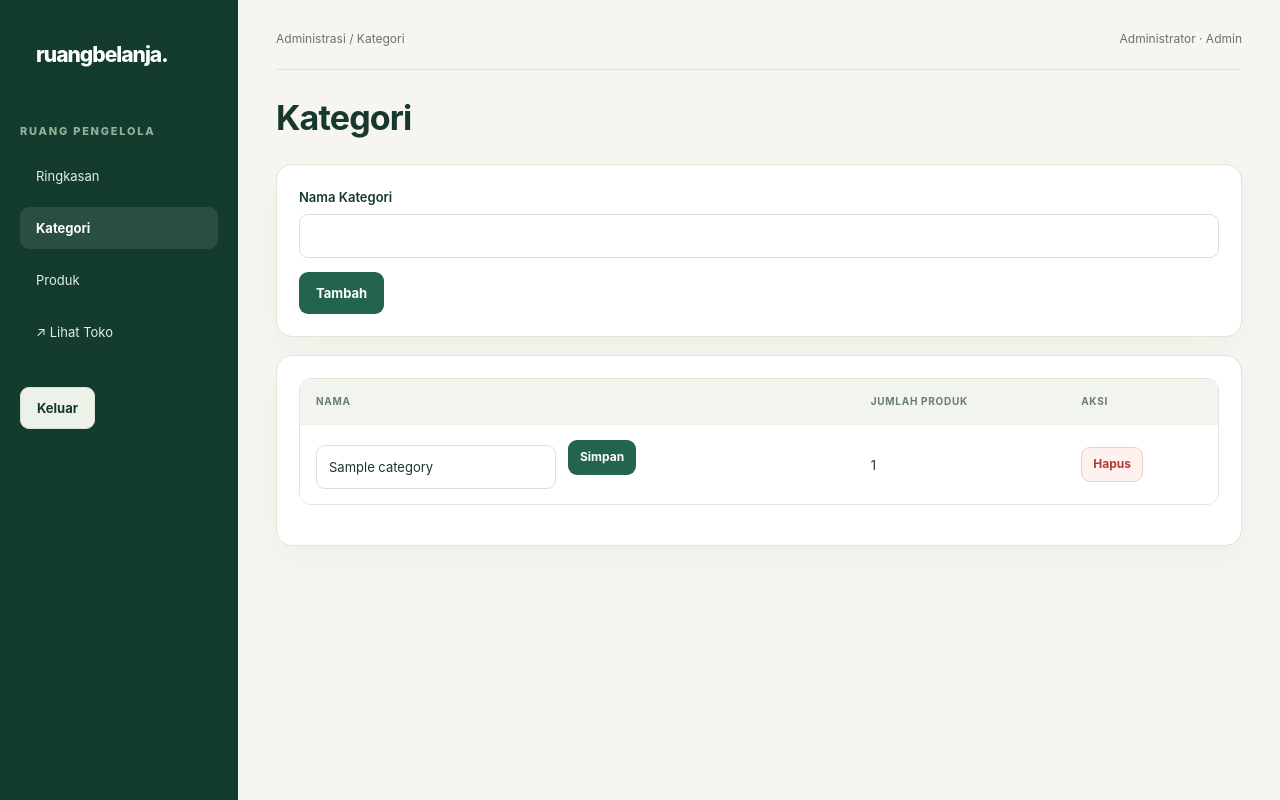
After one commit to whoisreyy407/laravel-online-sales, a Laravel app: page /admin/categories in a window 1280 px wide. The commit adds this page. Run offline with Laravel 12, Linux system fonts and the light colour scheme; a user stored in the database is signed in; data comes from the database, SQL or seed files in the repository; tables that the repository leaves empty hold one stand-in row (values such as "Sample post").

Commit message:
feat(admin): add category management, admin layout, and pagination view

```diff
--- /dev/null
+++ b/app/Http/Controllers/Admin/CategoryController.php
@@ -0,0 +1,40 @@
+<?php
+namespace App\Http\Controllers\Admin;
+use App\Http\Controllers\Controller;
+use App\Models\Category;
+use Illuminate\Http\RedirectResponse;
+use Illuminate\Http\Request;
+use Illuminate\Support\Str;
+use Illuminate\Validation\Rule;
+use Illuminate\View\View;
+class CategoryController extends Controller
+{
+ public function index(): View
+ {
+ return view('admin.categories.index', [
+ 'categories' => Category::withCount('products')->orderBy('name')->get(),
+ ]);
+ }
+ public function store(Request $request): RedirectResponse
+ {
+ $data = $request->validate(['name' => ['required', 'max:100', 'unique:categories,name']]);
+ Category::create(['name' => $data['name'], 'slug' => Str::slug($data['name'])]);
+ return back()->with('success', 'Kategori ditambahkan.');
+ }
+ public function update(Request $request, Category $category): RedirectResponse
+ {
+ $data = $request->validate([
+ 'name' => ['required', 'max:100', Rule::unique('categories', 'name')->ignore($category)],
+ ]);
+ $category->update(['name' => $data['name'], 'slug' => Str::slug($data['name'])]);
+ return back()->with('success', 'Kategori diperbarui.');
+ }
+ public function destroy(Category $category): RedirectResponse
+ {
+ if ($category->products()->exists()) {
+ return back()->with('error', 'Kategori masih digunakan produk.');
+ }
+ $category->delete();
+ return back()->with('success', 'Kategori dihapus.');
+ }
+}
--- a/app/Providers/AppServiceProvider.php
+++ b/app/Providers/AppServiceProvider.php
@@ -1,9 +1,8 @@
 <?php
 
 namespace App\Providers;
-
+use Illuminate\Pagination\Paginator;
 use Illuminate\Support\ServiceProvider;
-
 class AppServiceProvider extends ServiceProvider
 {
  /**
@@ -13,12 +12,11 @@ class AppServiceProvider extends ServiceProvider
  {
  //
  }
-
  /**
  * Bootstrap any application services.
  */
  public function boot(): void
  {
-        //
+ Paginator::defaultView('pagination.default');
  }
 }
--- /dev/null
+++ b/resources/views/admin/categories/index.blade.php
@@ -0,0 +1,31 @@
+@extends('layouts.admin')
+@section('title','Kategori')
+@section('content')<h1>Kategori</h1>
+<div class="card">
+<form method="POST" action="{{ route('admin.categories.store') }}">@csrf<label>Nama Kategori<input class="input"
+name="name" required>
+</label>
+<button class="btn">Tambah</button>
+</form>
+</div>
+<div class="card">
+<div class="table-scroll"><table>
+<tr>
+<th>Nama</th>
+<th>Jumlah Produk</th>
+<th>Aksi</th>
+</tr>@foreach($categories as $category)<tr>
+<td>
+<form class="row" method="POST" action="{{ route('admin.categories.update',$category) }}">@csrf @method('PUT')<input
+class="input" style="max-width:240px" name="name" value="{{ $category->name }}">
+<button class="btn">Simpan</button>
+</form>
+</td>
+<td>{{ $category->products_count }}</td>
+<td>
+<form method="POST" action="{{ route('admin.categories.destroy',$category) }}">@csrf @method('DELETE')<button
+class="btn btn-danger">Hapus</button>
+</form>
+</td>
+</tr>@endforeach</table></div>
+</div>@endsection
--- /dev/null
+++ b/resources/views/layouts/admin.blade.php
@@ -0,0 +1,53 @@
+<!DOCTYPE html>
+<html lang="id">
+<head>
+    <meta charset="UTF-8">
+    <meta name="viewport" content="width=device-width,initial-scale=1">
+    <title>@yield('title','Dashboard') · Admin Ruang Belanja</title>
+    <link rel="stylesheet" href="{{ asset('css/store.css') }}">
+</head>
+<body>
+<div class="admin-wrap">
+    <aside class="admin-side">
+        <a class="brand" href="{{ route('admin.dashboard') }}">ruangbelanja.</a>
+        <div class="eyebrow">Ruang Pengelola</div>
+
+        @php
+            $menus = [
+                ['admin.dashboard', 'Ringkasan'],
+                ['admin.categories.index', 'Kategori'],
+                ['admin.products.index', 'Produk'],
+                ['admin.stock.index', 'Stok & Barang Masuk'],
+                ['admin.shipping.index', 'Ekspedisi'],
+                ['admin.orders.index', 'Transaksi'],
+            ];
+        @endphp
+
+        @foreach($menus as [$route, $label])
+            @if(Route::has($route))
+                <a href="{{ route($route) }}"
+                   @if(request()->routeIs($route === 'admin.dashboard' ? $route : str_replace('.index', '.*', $route))) aria-current="page" @endif>
+                    {{ $label }}
+                </a>
+            @endif
+        @endforeach
+
+        <a href="{{ route('shop.index') }}">↗ Lihat Toko</a>
+        <form method="POST" action="{{ route('logout') }}">
+            @csrf
+            <button class="btn-light">Keluar</button>
+        </form>
+    </aside>
+
+    <main class="admin-main">
+        <div class="admin-context">
+            <span>Administrasi / @yield('title','Dashboard')</span>
+            <span>{{ auth()->user()->name }} · Admin</span>
+        </div>
+        @include('layouts.flash')
+        @yield('content')
+    </main>
+</div>
+<script src="{{ asset('js/store.js') }}" defer></script>
+</body>
+</html>
--- a/resources/views/layouts/flash.blade.php
+++ b/resources/views/layouts/flash.blade.php
@@ -1,11 +1,9 @@
 @if(session('success'))
     <div class="alert alert-success" role="status" style="margin:16px 0;padding:12px 16px;border-radius:10px;background:#eaf7ef;color:#1d5c36;border:1px solid #bfe3cc">{{ session('success') }}</div>
 @endif
-
 @if(session('error'))
     <div class="alert alert-error" role="alert" style="margin:16px 0;padding:12px 16px;border-radius:10px;background:#fdecec;color:#8e1818;border:1px solid #f2c0c0">{{ session('error') }}</div>
 @endif
-
 @if($errors->any())
     <div class="alert alert-error" role="alert" style="margin:16px 0;padding:12px 16px;border-radius:10px;background:#fdecec;color:#8e1818;border:1px solid #f2c0c0">
         <strong>Periksa kembali isian Anda:</strong>
--- /dev/null
+++ b/resources/views/pagination/default.blade.php
@@ -0,0 +1,5 @@
+@if($paginator->hasPages())<nav class="pagination" aria-label="Halaman katalog">@if($paginator->onFirstPage())<span
+aria-disabled="true">← Sebelumnya</span>@else<a href="{{ $paginator->previousPageUrl() }}" rel="prev">←
+Sebelumnya</a>@endif<span class="active">{{ $paginator->currentPage() }} / {{ $paginator->lastPage()
+}}</span>@if($paginator->hasMorePages())<a href="{{ $paginator->nextPageUrl() }}" rel="next">Berikutnya
+→</a>@else<span aria-disabled="true">Berikutnya →</span>@endif</nav>@endif
--- a/routes/web.php
+++ b/routes/web.php
@@ -1,6 +1,8 @@
 <?php
 
 use App\Http\Controllers\AuthController;
+use App\Http\Controllers\Admin\CategoryController;
+use App\Http\Controllers\Admin\ProductController as AdminProductController;
 use Illuminate\Support\Facades\Route;
 
 // ---------- Autentikasi ----------
@@ -18,4 +20,11 @@ Route::get('/', fn () => view('placeholder', ['title' => 'Katalog (sementara)'])
 
 Route::prefix('admin')->name('admin.')->middleware(['auth', 'role:admin'])->group(function () {
     Route::get('/', fn () => view('placeholder', ['title' => 'Dashboard Admin (sementara)']))->name('dashboard');
-});;
+
+    // M2 - Master kategori dan produk
+    Route::get('/categories', [CategoryController::class, 'index'])->name('categories.index');
+    Route::post('/categories', [CategoryController::class, 'store'])->name('categories.store');
+    Route::put('/categories/{category}', [CategoryController::class, 'update'])->name('categories.update');
+    Route::delete('/categories/{category}', [CategoryController::class, 'destroy'])->name('categories.destroy');
+    Route::resource('products', AdminProductController::class)->except('show');
+});
```
Lines whose indentation alone changed are shown as unchanged.
